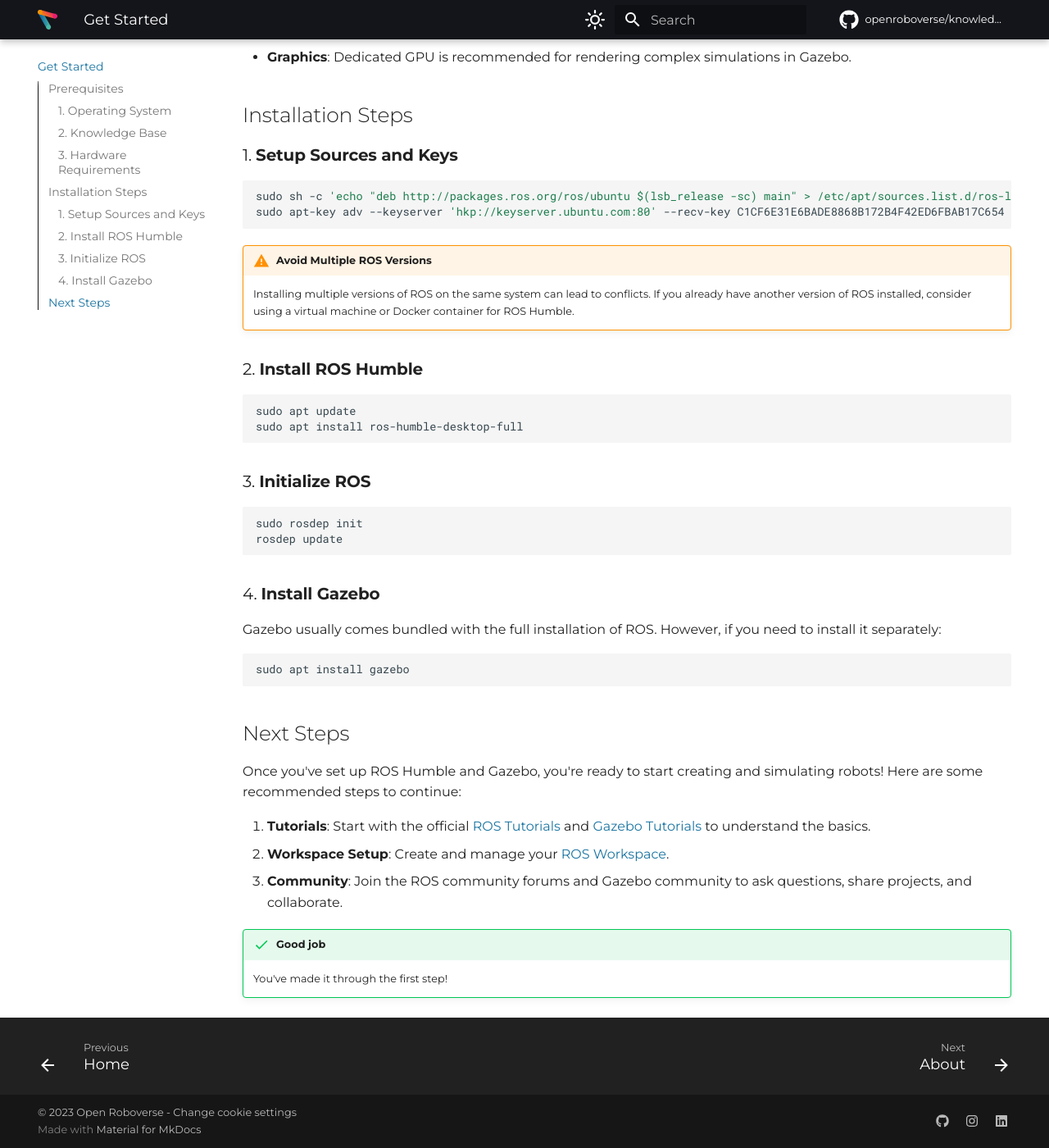
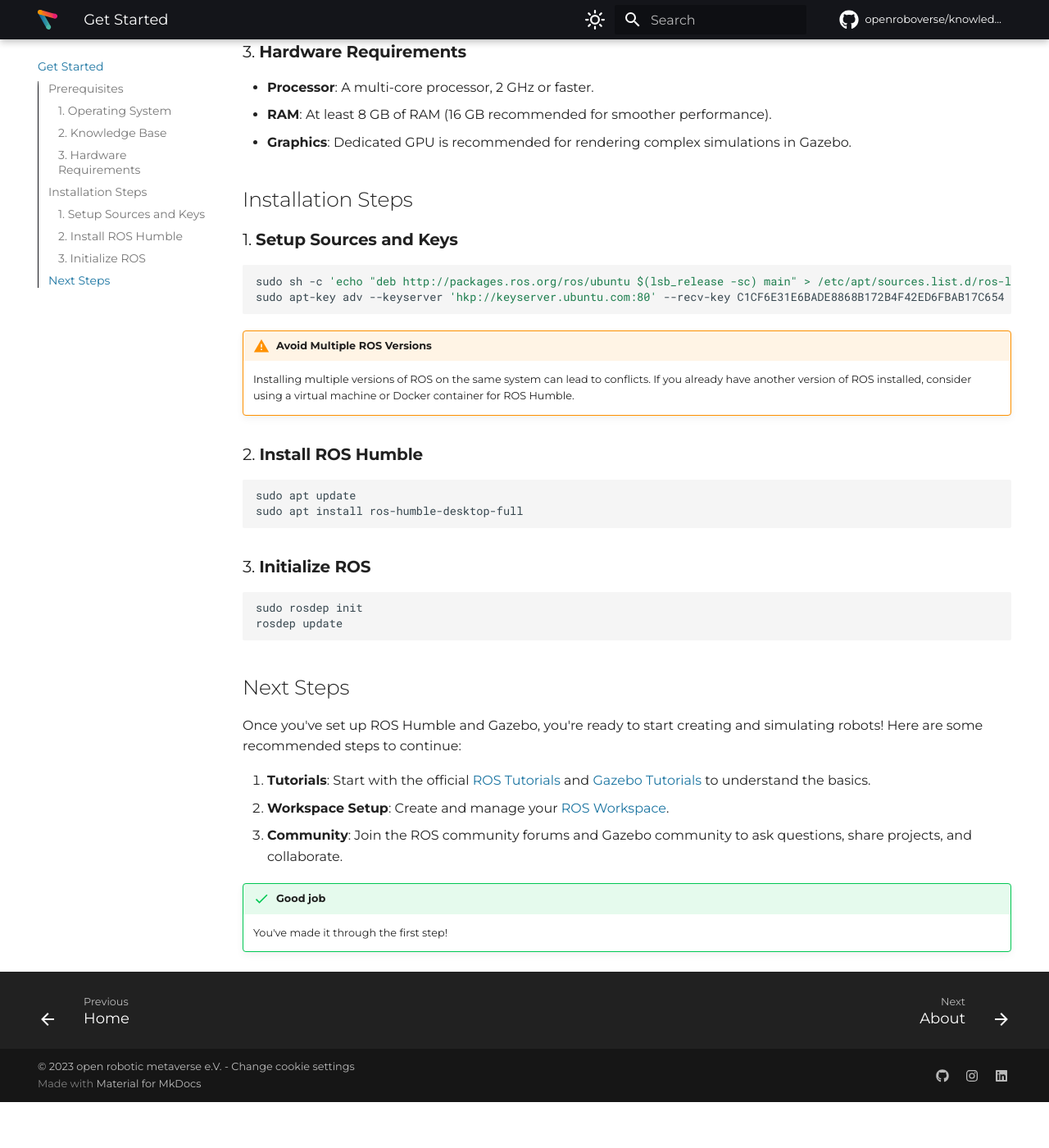
Before and after one commit to openroboticmetaverse/knowledge-base, an MkDocs documentation site: the page built from docs/get-started.md, in a window 1280 px wide and 1400 px high, scrolled down 858 px. Shown: the whole window at 82% size. Built offline with MkDocs 1.6.1 and Material for MkDocs 9.7.7, drawn with Linux system fonts in a browser that asks for light colours; comment, search, counter and statistics services are not loaded; after the commit the page ends 2202 px from its top, so only the background shows below that; some of the changed text lies outside the part shown.

Commit message:
changed the name to orom

````diff
--- a/docs/get-started.md
+++ b/docs/get-started.md
@@ -47,13 +51,6 @@
 rosdep update
 ```
 
-### 4. **Install Gazebo**
-
-Gazebo usually comes bundled with the full installation of ROS. However, if you need to install it separately:
-
-```bash
-sudo apt install gazebo
-```
 
 ## Next Steps
 
--- a/mkdocs.yml
+++ b/mkdocs.yml
@@ -1,4 +1,4 @@
-site_name: Open Roboverse Knowledge Base
+site_name: orom e.V. Knowledge Base
 theme:
   name: material
   logo: assets/icon.svg
@@ -77,7 +77,7 @@
   - stylesheets/extra.css
 
 copyright: |
-  &copy; 2023 <a href="https://github.com/openroboverse"  target="_blank" rel="noopener">Open Roboverse</a> -
+  &copy; 2023 <a href="https://github.com/openroboverse"  target="_blank" rel="noopener">open robotic metaverse e.V.</a> -
   <a href="#__consent">Change cookie settings</a>
 
 
````
Also changed, not shown: other parts of docs/get-started.md (+4 -0 lines), docs/about.md (+3 -3 lines), docs/contribute.md (added, +61 -0 lines), docs/index.md (+1 -1 lines).
